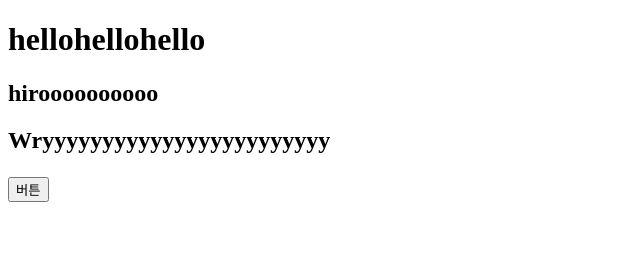
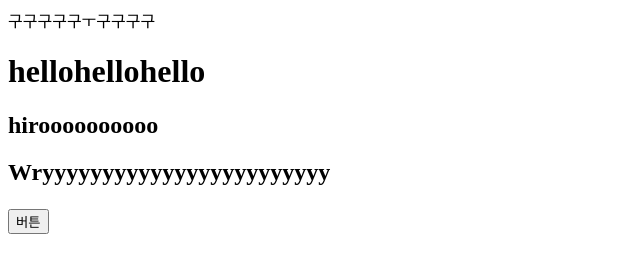
Before and after one commit to Suuuuug/gitstudy, a plain HTML site: page index.htm in a window 1280 px wide. Shown: the whole page, without its empty margins (0-640 px from the left). Drawn offline with Linux system fonts and the light colour scheme.

Commit message:
mudamudamudamudamudamudamuda

```diff
--- a/index.htm
+++ b/index.htm
@@ -6,6 +6,7 @@
 	<title>Page Title</title>
 </head>
 <body>
+	<a>구구구구구ㅜ구구구구</a>
 	<h1>hellohellohello</h1>
 	<h2>hiroooooooooo</h2>
 	<h2>Wryyyyyyyyyyyyyyyyyyyyyyyy<h2>
```
